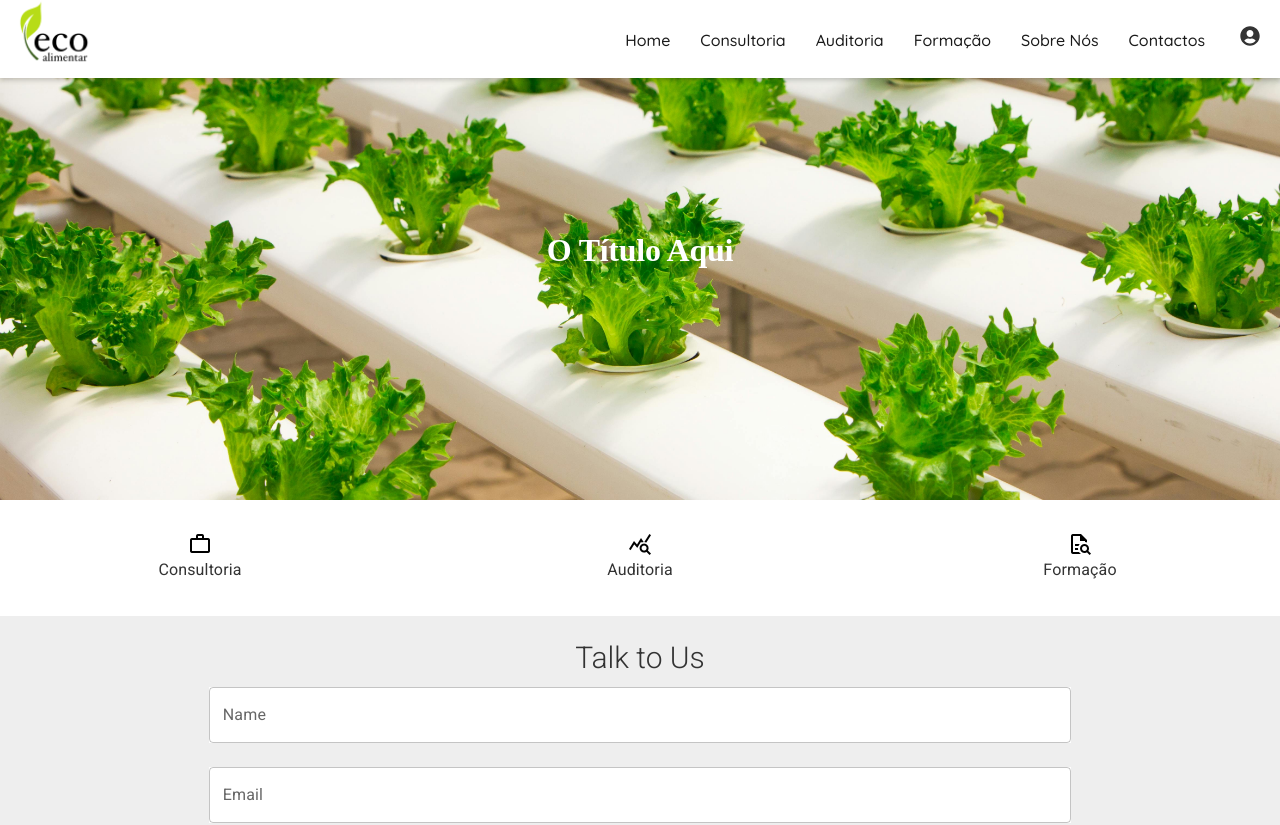
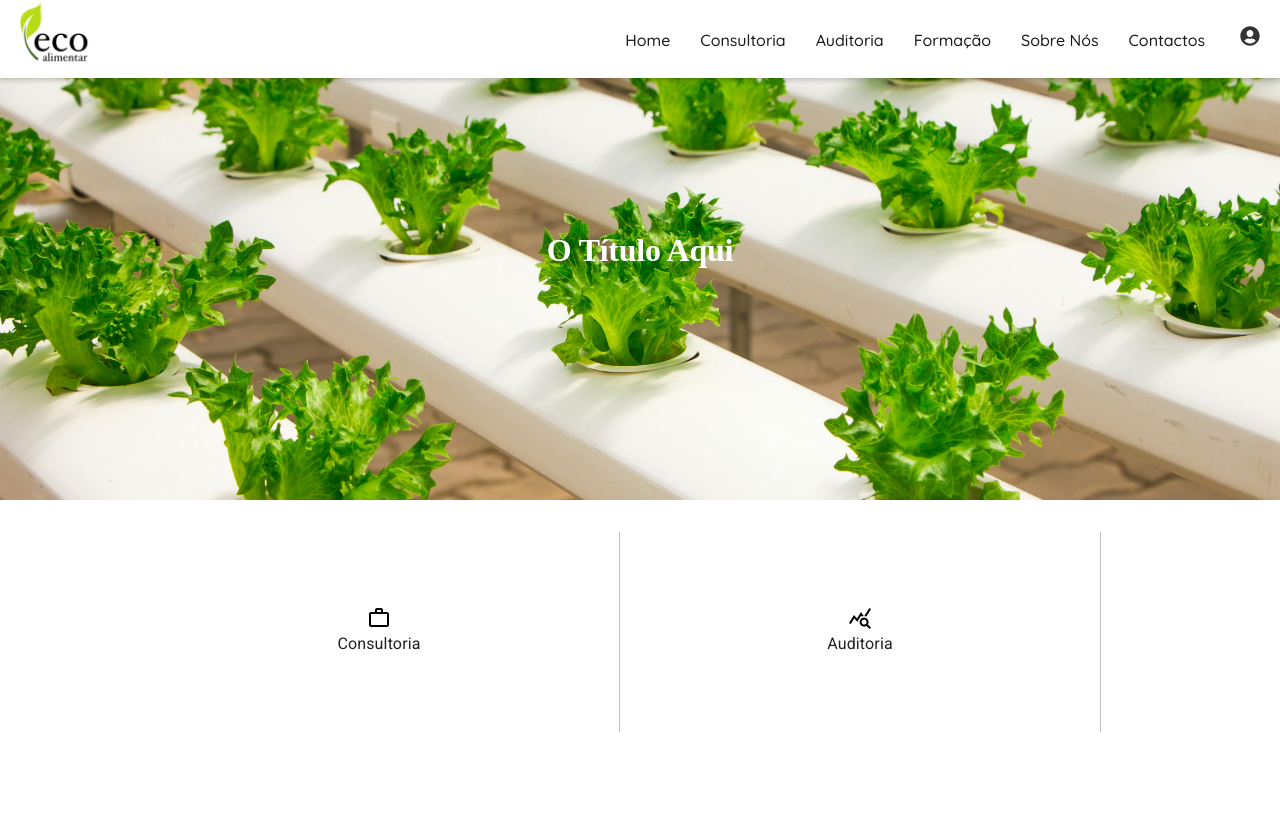
Before and after one commit to Filipe3Paisana/Ecoalimentar, a React (Create React App) app in the folder Web/: page / in a window 1280 px wide. Shown: the top 825 px of the page. Built offline with nearby package versions, Linux system fonts and the light colour scheme.

Commit message:
mudanças na homepage

```diff
--- a/Web/src/Home.js
+++ b/Web/src/Home.js
@@ -16,7 +16,8 @@ const Home = () => {
 
       <Grid container spacing={5} justifyContent="center" alignItems="center" sx={{ marginBottom: 4 }}>
         {["/consultoria", "/auditoria", "/formacao"].map((path, index) => (
-          <Grid item xs={12} sm={4} key={index}>
+          <React.Fragment key={index}>
+            <Grid item xs={12} sm={4}>
               <ButtonBase
                 component="a"
                 href={path}
@@ -24,8 +25,11 @@ const Home = () => {
                   display: 'flex',
                   flexDirection: 'column',
                   alignItems: 'center',
+                  justifyContent: 'center',
                   width: '100%',
-                height: '100%', // Ensures each item stretches to fill the container
+                  height: '200px', // Increase the height of each button
+                  backgroundColor: theme.palette.background.paper, // Add background color
+                  color: theme.palette.text.primary, // Add text color
                   '&:hover': {
                     backgroundColor: theme.palette.action.hover,
                     transform: 'scale(1.05)'
@@ -36,8 +40,11 @@ const Home = () => {
                 <Typography variant="subtitle1">{["Consultoria", "Auditoria", "Formação"][index]}</Typography>
               </ButtonBase>
             </Grid>
+            {index < 2 && <Grid item><Divider sx={{ height: '200px', backgroundColor: 'black' }} orientation="vertical" /></Grid>}
+          </React.Fragment>
         ))}
       </Grid>
+
 
       <Box sx={{ marginTop: 4, padding: 3, backgroundColor: theme.palette.grey[200], textAlign: 'center', elevation: 3 }}>
         <Typography variant="h3" gutterBottom>Talk to Us</Typography>
```
Lines whose indentation alone changed are shown as unchanged.
